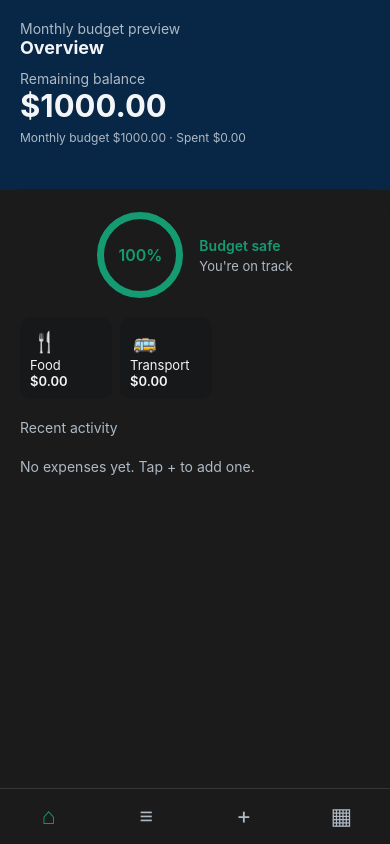
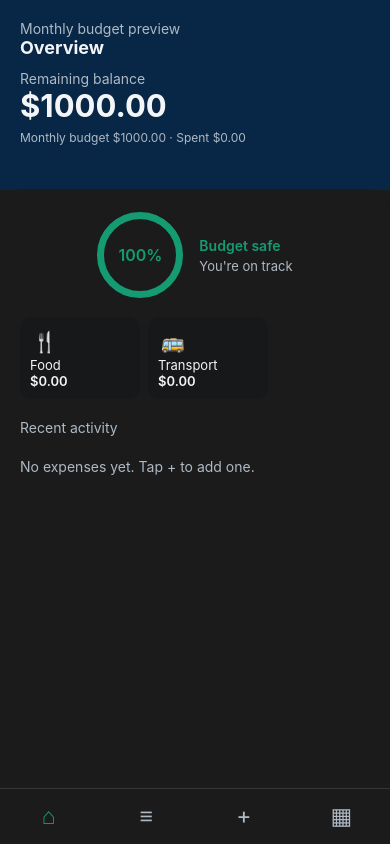
Before and after one commit to rmabanag145839tc-source/Budget-Tracker-Mobile-Application, a React Native app: screen /Home in a window 390 px wide. Built offline with nearby package versions, Linux system fonts and the light colour scheme.

Commit message:
Add DateTimePicker for date selection and update styles in AddEditExpenseScreen

```diff
--- a/app.json
+++ b/app.json
@@ -16,6 +16,9 @@
         "backgroundImage": "./assets/android-icon-background.png",
         "monochromeImage": "./assets/android-icon-monochrome.png"
       }
-    }
+    },
+    "plugins": [
+      "@react-native-community/datetimepicker"
+    ]
   }
 }
--- a/package.json
+++ b/package.json
@@ -3,6 +3,7 @@
   "version": "1.0.0",
   "main": "index.js",
   "dependencies": {
+    "@react-native-community/datetimepicker": "9.1.0",
     "@react-navigation/native": "^7.4.1",
     "@react-navigation/native-stack": "^7.19.2",
     "expo": "~57.0.25",
--- a/src/components/AppIcon.jsx
+++ b/src/components/AppIcon.jsx
@@ -11,7 +11,7 @@ const symbols = {
   categories: '▦',
   back: '←',
   calendar: '▣',
-  dropdown: '⌄',
+  dropdown: '▾',
 };
 
 export default function AppIcon({ name, color, size = 20 }) {
--- a/src/context/BudgetContext.jsx
+++ b/src/context/BudgetContext.jsx
@@ -2,7 +2,7 @@ import React, { createContext, useContext, useRef, useState } from 'react';
 
 const BudgetContext = createContext(null);
 
-export const startingCategories = ['Food', 'Transport', 'Shopping', 'Bills', 'Other'];
+export const startingCategories = ['Food', 'Transport', 'Shopping', 'Bills'];
 
 // All demo data lives here. It resets when the app restarts.
 export function BudgetProvider({ children }) {
--- a/src/screens/AddEditExpenseScreen.jsx
+++ b/src/screens/AddEditExpenseScreen.jsx
@@ -1,30 +1,23 @@
 import React, { useState } from 'react';
-import { Pressable, SafeAreaView, ScrollView, Text, TextInput, View } from 'react-native';
+import { Platform, Pressable, SafeAreaView, ScrollView, Text, TextInput, View } from 'react-native';
+import DateTimePicker, { DateTimePickerAndroid } from '@react-native-community/datetimepicker';
 import AppIcon from '../components/AppIcon';
 import { useBudget } from '../context/BudgetContext';
 import { colors } from '../theme/expenseTrackerTheme';
 import styles from './addEditExpenseStyles';
 
-function todayAsText() {
-  // The date field uses YYYY-MM-DD (for example, 2026-10-01).
-  const today = new Date();
-  const year = today.getFullYear();
-  const month = String(today.getMonth() + 1).padStart(2, '0');
-  const day = String(today.getDate()).padStart(2, '0');
+function dateForStorage(date) {
+  // Expenses store dates as YYYY-MM-DD so monthly totals are easy to calculate.
+  const year = date.getFullYear();
+  const month = String(date.getMonth() + 1).padStart(2, '0');
+  const day = String(date.getDate()).padStart(2, '0');
   return `${year}-${month}-${day}`;
 }
 
-function isValidDate(text) {
-  const parts = text.split('-');
-  if (text.length !== 10 || parts.length !== 3) return false;
-
-  const year = Number(parts[0]);
-  const month = Number(parts[1]);
-  const day = Number(parts[2]);
-  const date = new Date(year, month - 1, day);
-
-  // JavaScript fixes dates such as February 31, so compare the result.
-  return date.getFullYear() === year && date.getMonth() + 1 === month && date.getDate() === day;
+function dateFromStorage(savedDate) {
+  if (!savedDate) return new Date();
+  const [year, month, day] = savedDate.split('-').map(Number);
+  return new Date(year, month - 1, day);
 }
 
 export default function AddEditExpenseScreen({ navigation, route }) {
@@ -36,20 +29,29 @@ export default function AddEditExpenseScreen({ navigation, route }) {
   // TextInputs keep text while the user types. We convert amount when saving.
   const [amount, setAmount] = useState(expenseToEdit ? String(expenseToEdit.amount) : '');
   const [category, setCategory] = useState(expenseToEdit?.category || 'Transport');
-  const [date, setDate] = useState(expenseToEdit?.date || todayAsText());
+  const [date, setDate] = useState(() => dateFromStorage(expenseToEdit?.date));
   const [description, setDescription] = useState(expenseToEdit?.description || '');
   const [showCategories, setShowCategories] = useState(false);
+  const [showDatePicker, setShowDatePicker] = useState(false);
   const [error, setError] = useState('');
+
+  function openDatePicker() {
+    if (Platform.OS === 'android') {
+      DateTimePickerAndroid.open({
+        value: date,
+        mode: 'date',
+        onValueChange: (_, chosenDate) => setDate(chosenDate),
+      });
+    } else {
+      setShowDatePicker(true);
+    }
+  }
 
   function handleSave() {
     const numberAmount = Number(amount);
 
     if (!Number.isFinite(numberAmount) || numberAmount <= 0) {
       setError('Enter an amount greater than zero.');
-      return;
-    }
-    if (!isValidDate(date)) {
-      setError('Enter a real date as YYYY-MM-DD.');
       return;
     }
     if (!description.trim()) {
@@ -62,7 +64,7 @@ export default function AddEditExpenseScreen({ navigation, route }) {
       id: expenseToEdit?.id,
       amount: numberAmount,
       category,
-      date,
+      date: dateForStorage(date),
       description: description.trim(),
     });
     navigation.goBack();
@@ -128,24 +130,31 @@ export default function AddEditExpenseScreen({ navigation, route }) {
           )}
 
           <Text style={styles.label}>Date</Text>
-          <View style={styles.field}>
-            <TextInput
-              accessibilityLabel="Date"
-              style={styles.dateInput}
-              value={date}
-              onChangeText={setDate}
-              placeholder="YYYY-MM-DD"
-              placeholderTextColor={colors.mutedText}
-              maxLength={10}
-            />
           <Pressable
             accessibilityRole="button"
-              accessibilityLabel="Use today's date"
-              onPress={() => setDate(todayAsText())}
+            accessibilityLabel="Choose date"
+            style={styles.field}
+            onPress={openDatePicker}
           >
+            <Text style={styles.fieldText}>
+              {date.toLocaleDateString(undefined, { year: 'numeric', month: 'long', day: 'numeric' })}
+            </Text>
             <AppIcon name="calendar" color={colors.text} />
           </Pressable>
+          {showDatePicker && Platform.OS === 'ios' && (
+            <View style={styles.datePickerPanel}>
+              <DateTimePicker
+                value={date}
+                mode="date"
+                display="inline"
+                themeVariant="dark"
+                onValueChange={(_, chosenDate) => setDate(chosenDate)}
+              />
+              <Pressable onPress={() => setShowDatePicker(false)} style={styles.dateDoneButton}>
+                <Text style={styles.dateDoneText}>Done</Text>
+              </Pressable>
             </View>
+          )}
 
           <Text style={styles.label}>Description</Text>
           <TextInput
--- a/src/screens/HomeScreen.jsx
+++ b/src/screens/HomeScreen.jsx
@@ -7,13 +7,23 @@ import AppIcon from '../components/AppIcon';
 import { useBudget } from '../context/BudgetContext';
 import { colors } from '../theme/expenseTrackerTheme';
 
+const categoryIcons = { Food: 'food', Transport: 'transport' };
+const categoryColors = { Food: colors.coral, Transport: colors.blue };
+
 export default function HomeScreen({ navigation }) {
-  const { expenses, monthlyBudget } = useBudget();
+  const { expenses, categories, monthlyBudget } = useBudget();
   const today = new Date();
   const thisMonth = `${today.getFullYear()}-${String(today.getMonth() + 1).padStart(2, '0')}`;
 
   // Only expenses dated this month change the monthly budget figures.
   const monthlyExpenses = expenses.filter((expense) => expense.date.startsWith(thisMonth));
+  // Keep the mockup's two cards; show any other category after it has spending this month.
+  const dashboardCategories = categories.filter(
+    (name) =>
+      name === 'Food' ||
+      name === 'Transport' ||
+      monthlyExpenses.some((expense) => expense.category === name)
+  );
   const monthlySpending = monthlyExpenses.reduce((total, expense) => total + expense.amount, 0);
   const remaining = monthlyBudget - monthlySpending;
   let safetyScore = Math.round((remaining / monthlyBudget) * 100);
@@ -64,16 +74,18 @@ export default function HomeScreen({ navigation }) {
             </View>
 
             <View style={styles.categoryRow}>
-              <View style={styles.categoryCard}>
-                <AppIcon name="food" color={colors.coral} />
-                <Text style={styles.categoryName}>Food</Text>
-                <Text style={styles.categoryAmount}>${categoryTotal('Food').toFixed(2)}</Text>
-              </View>
-              <View style={styles.categoryCard}>
-                <AppIcon name="transport" color={colors.blue} />
-                <Text style={styles.categoryName}>Transport</Text>
-                <Text style={styles.categoryAmount}>${categoryTotal('Transport').toFixed(2)}</Text>
-              </View>
+              {dashboardCategories.map((name) => (
+                <View key={name} style={styles.categoryCard}>
+                  <AppIcon
+                    name={categoryIcons[name] || 'categories'}
+                    color={categoryColors[name] || colors.green}
+                  />
+                  <Text style={styles.categoryName} numberOfLines={1}>
+                    {name}
+                  </Text>
+                  <Text style={styles.categoryAmount}>${categoryTotal(name).toFixed(2)}</Text>
+                </View>
+              ))}
             </View>
 
             <Text style={styles.sectionTitle}>Recent activity</Text>
@@ -171,12 +183,13 @@ const styles = StyleSheet.create({
   },
   categoryRow: {
     flexDirection: 'row',
+    flexWrap: 'wrap',
     gap: 8,
     marginTop: 16,
     marginBottom: 20,
   },
   categoryCard: {
-    width: 92,
+    width: 120,
     minHeight: 78,
     backgroundColor: colors.smallCard,
     borderRadius: 11,
--- a/src/screens/addEditExpenseStyles.js
+++ b/src/screens/addEditExpenseStyles.js
@@ -81,10 +81,20 @@ const styles = StyleSheet.create({
     borderBottomWidth: 1,
     borderBottomColor: colors.border,
   },
-  dateInput: {
-    flex: 1,
-    color: colors.text,
-    fontSize: 16,
+  datePickerPanel: {
+    backgroundColor: colors.input,
+    borderRadius: 7,
+    marginTop: 8,
+    paddingBottom: 8,
+  },
+  dateDoneButton: {
+    alignItems: 'flex-end',
+    paddingHorizontal: 16,
+    paddingVertical: 8,
+  },
+  dateDoneText: {
+    color: colors.blue,
+    fontWeight: '700',
   },
   error: {
     color: colors.coral,
```
Also changed, not shown: 1 other file (tests, documents, lock files or other folders). Lines whose indentation alone changed are shown as unchanged.
